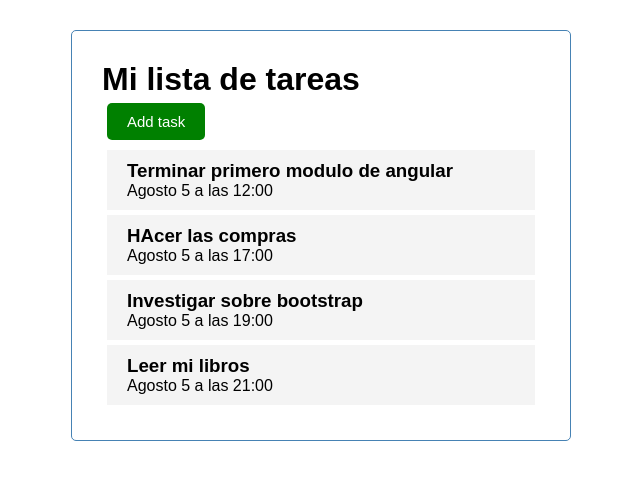
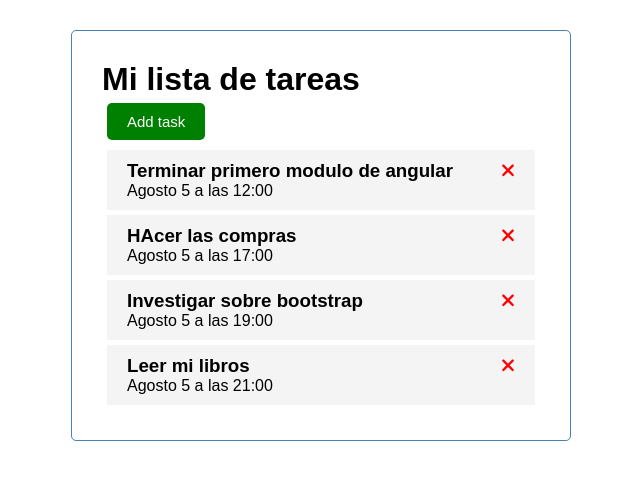
Before and after one commit to crverdu/Argentina-Programa, an Angular app in the folder taskList/task-list/: page / in a window 1280 px wide. Shown: the top 480 px of the page, without its empty margins (319-959 px from the left). Built offline with nearby package versions, Linux system fonts and the light colour scheme.

Commit message:
task font

```diff
--- a/taskList/task-list/src/app/components/tasks-item/tasks-item.component.html
+++ b/taskList/task-list/src/app/components/tasks-item/tasks-item.component.html
@@ -1,4 +1,11 @@
 <div class="task">
-    <h3>{{task.text}}</h3>
+    <h3>
+        {{task.text}}
+        <fa-icon
+            [icon]="faTimes"
+            [ngStyle]="{'color':'red'}"
+        >
+        </fa-icon>
+    </h3>
     <p>{{task.day}}</p>
 </div>
--- a/taskList/task-list/src/app/components/tasks-item/tasks-item.component.ts
+++ b/taskList/task-list/src/app/components/tasks-item/tasks-item.component.ts
@@ -1,6 +1,8 @@
 import { Component, OnInit, Input } from '@angular/core';
 import {Task} from '../../task';
 import { TASKS } from 'src/app/mock-task';
+import { faTimes } from '@fortawesome/free-solid-svg-icons';
+
 @Component({
   selector: 'app-tasks-item',
   templateUrl: './tasks-item.component.html',
@@ -8,6 +10,7 @@ import { TASKS } from 'src/app/mock-task';
 })
 export class TasksItemComponent implements OnInit {
   @Input() task: Task = TASKS[0];
+  faTimes = faTimes;
   constructor() { }
 
   ngOnInit(): void {
--- a/taskList/task-list/src/app/components/tasks/tasks.component.ts
+++ b/taskList/task-list/src/app/components/tasks/tasks.component.ts
@@ -1,6 +1,7 @@
 import { Component, OnInit } from '@angular/core';
 import { Task } from 'src/app/task';
 import {TASKS} from 'src/app/mock-task';
+
 
 @Component({
   selector: 'app-tasks',
@@ -9,6 +10,7 @@ import {TASKS} from 'src/app/mock-task';
 })
 export class TasksComponent implements OnInit {
   tasks: Task[] = TASKS;
+
   constructor() { }
 
   ngOnInit(): void {
```
